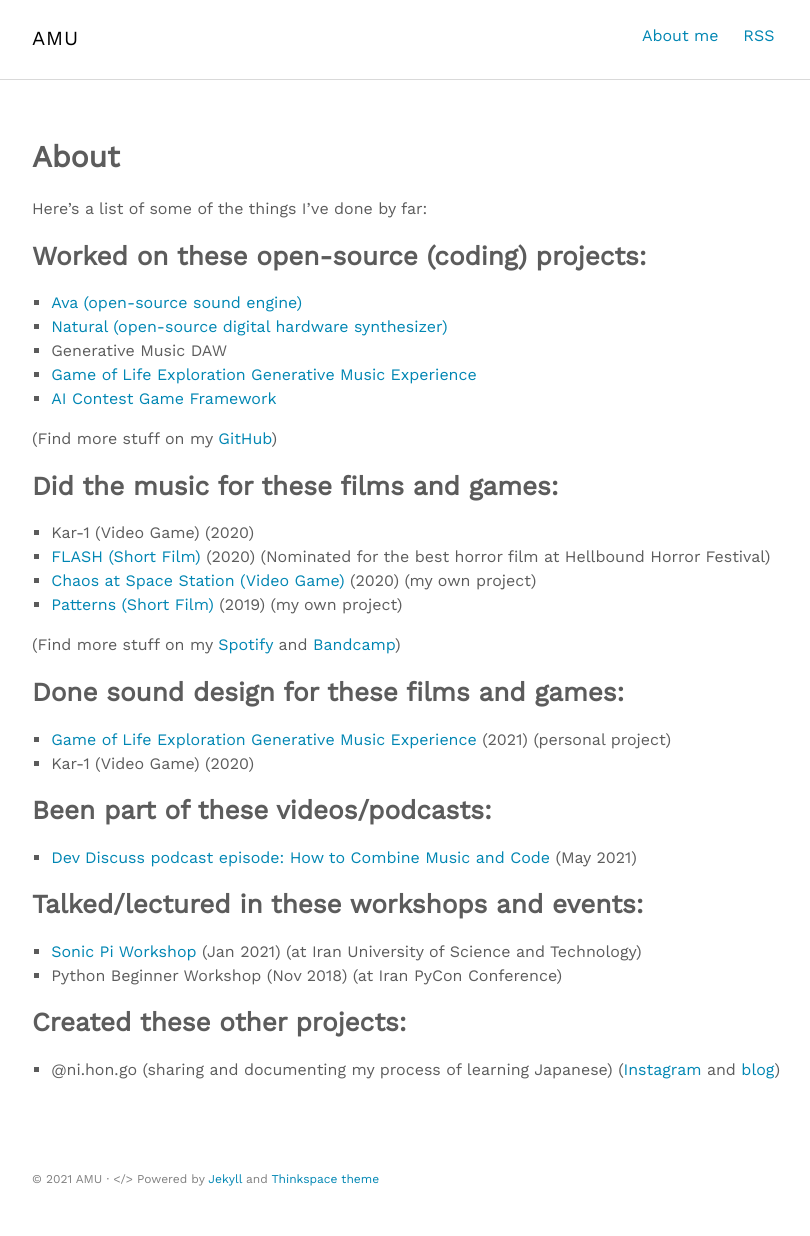
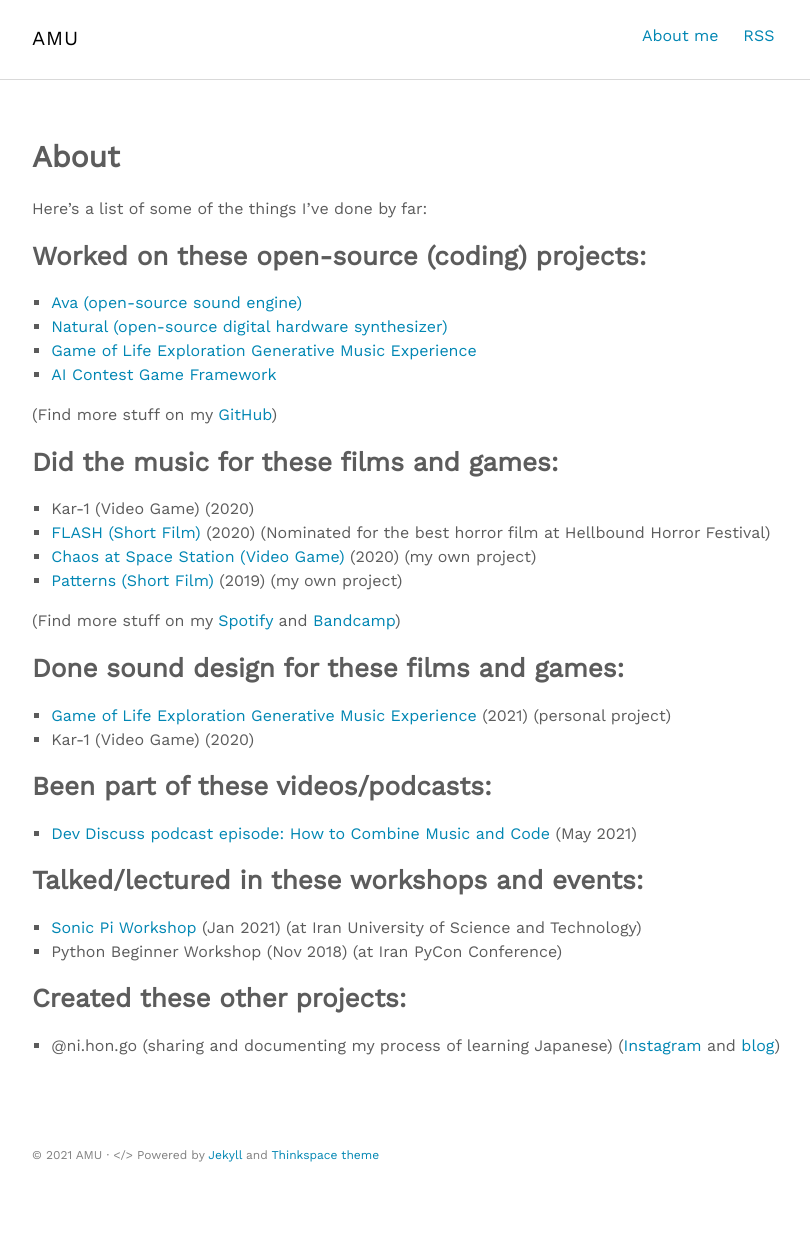
Before and after one commit to amuuu/amuuu.github.io, a Jekyll site: the page built from about.md, in a window 1280 px wide. Shown: the whole page, without its empty margins (232-1042 px from the left). Built offline with Jekyll 4.4.1, drawn with Linux system fonts in a browser that asks for light colours; nearby versions of some CDN libraries; after the commit the page ends 1212 px from its top, so only the background shows below that.

Commit message:
Update about.md

```diff
--- a/about.md
+++ b/about.md
@@ -8,8 +8,7 @@
 
 ## Worked on these open-source (coding) projects:
 - [Ava (open-source sound engine)](https://github.com/funktional-stdo/ava/)
-- [Natural (open-source digital hardware synthesizer)]()
-- Generative Music DAW
+- [Natural (open-source digital hardware synthesizer)](https://github.com/funktional-stdo/natural-synth)
 - [Game of Life Exploration Generative Music Experience](https://github.com/amuuu/game-of-life-generative-music)
 - [AI Contest Game Framework](https://github.com/Chillin-Examples/SearchAndDefuse)
 
```
